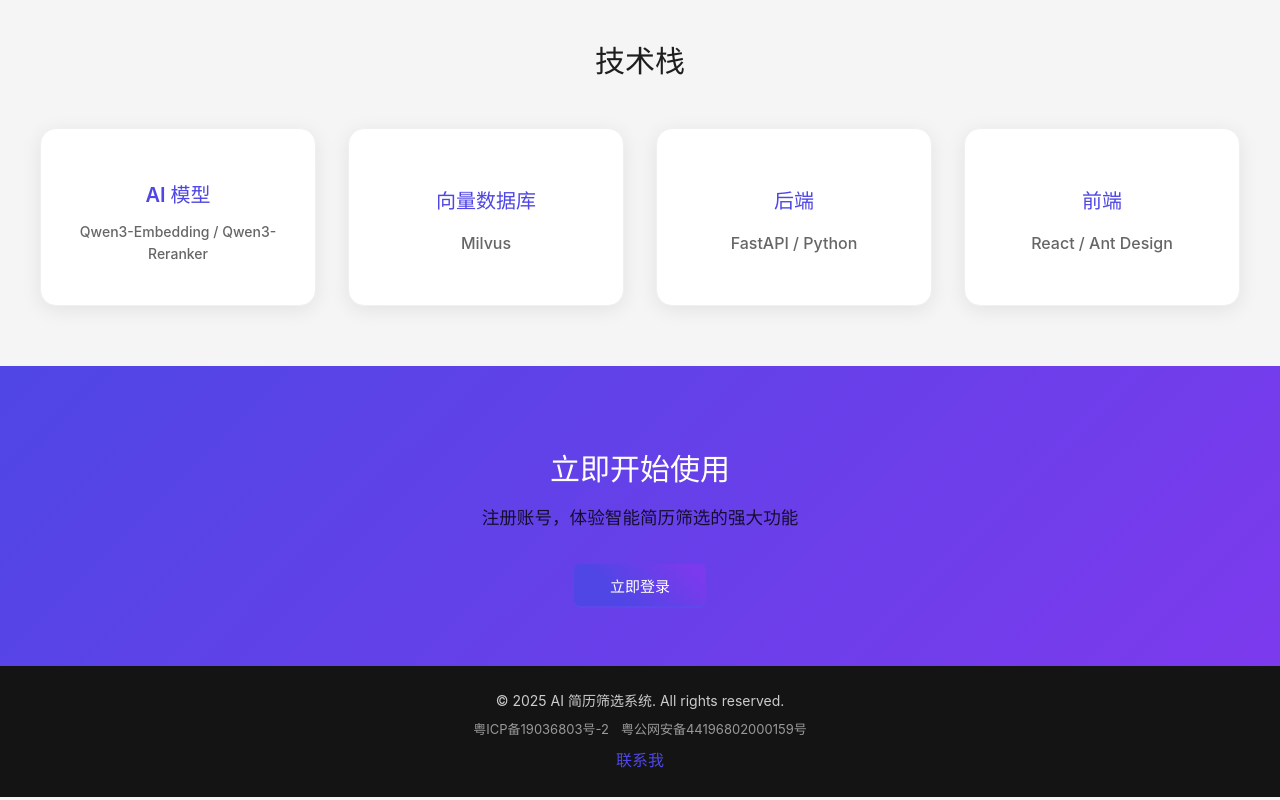
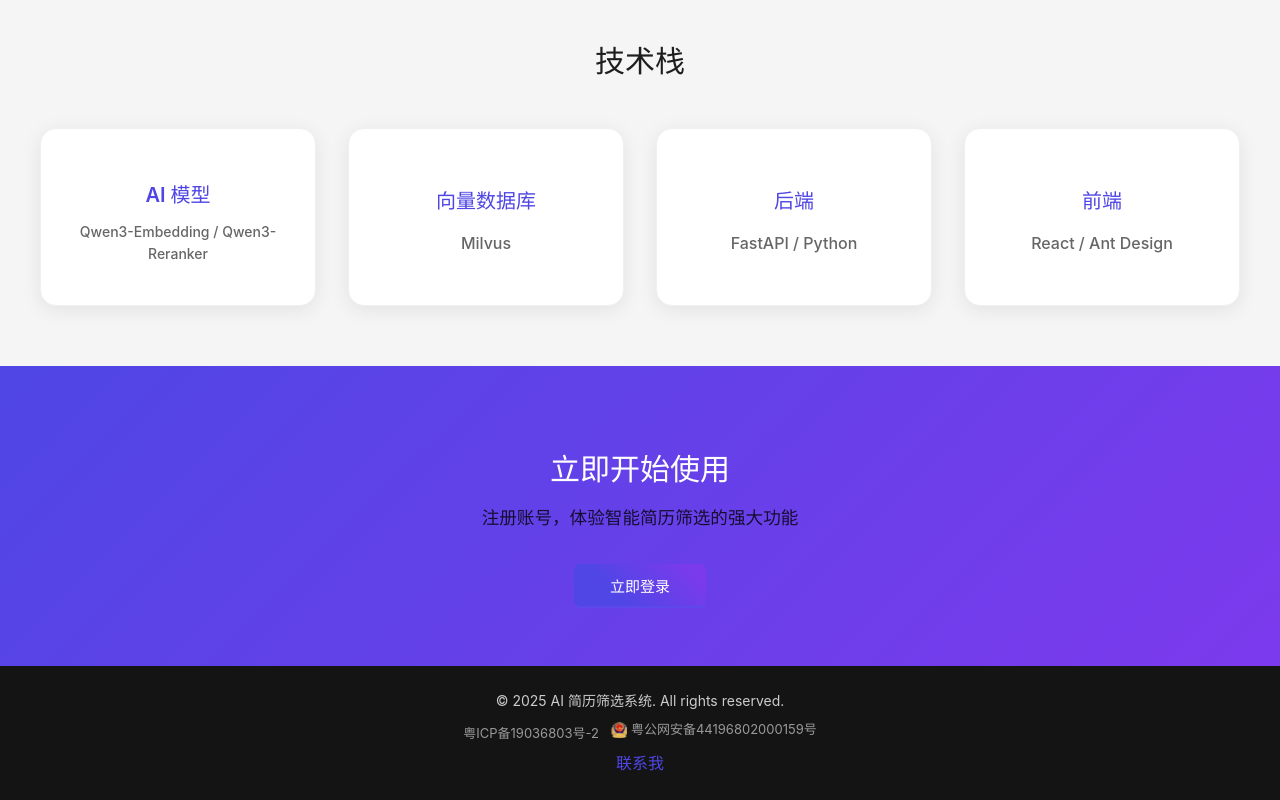
Before and after one commit to matrix273/hr, a React (Vite) app in the folder frontend/: page / in a window 1280 px wide. Shown: the part 1333-2133 px from the top of the page. Built offline with nearby package versions, Linux system fonts and the light colour scheme.

Commit message:
新增备案图标

```diff
--- a/frontend/src/pages/Home.jsx
+++ b/frontend/src/pages/Home.jsx
@@ -511,8 +511,9 @@ const Home = () => {
             href="https://beian.mps.gov.cn/#/query/webSearch?code=44196802000159"
             target="_blank"
             rel="noreferrer"
-            style={{ color: '#999999', textDecoration: 'none' }}
+            style={{ color: '#999999', textDecoration: 'none', display: 'inline-flex', alignItems: 'center' }}
           >
+            <img src="/images/备案图标.png" alt="" style={{ width: '16px', height: '16px', marginRight: '4px' }} />
             粤公网安备44196802000159号
           </a>
         </div>
```
Also changed, not shown: frontend/public/images/备案图标.png (added).
